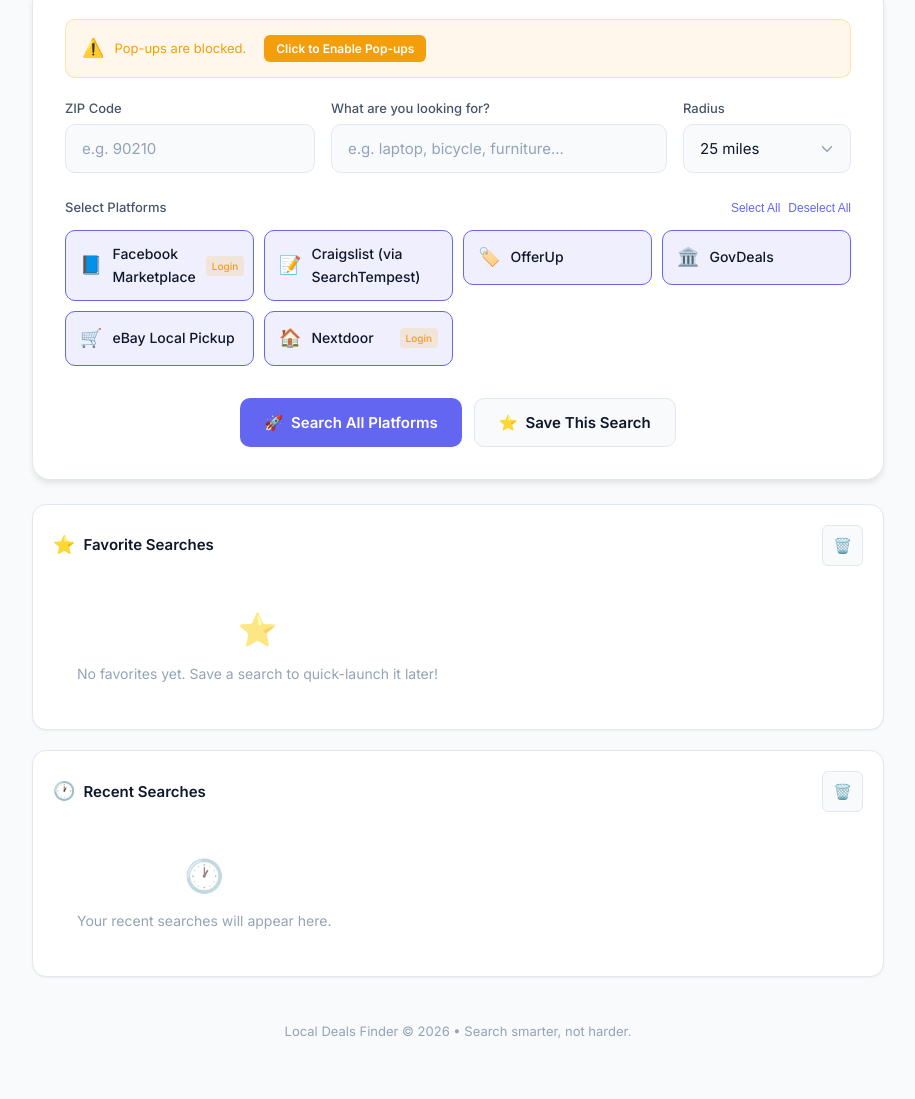
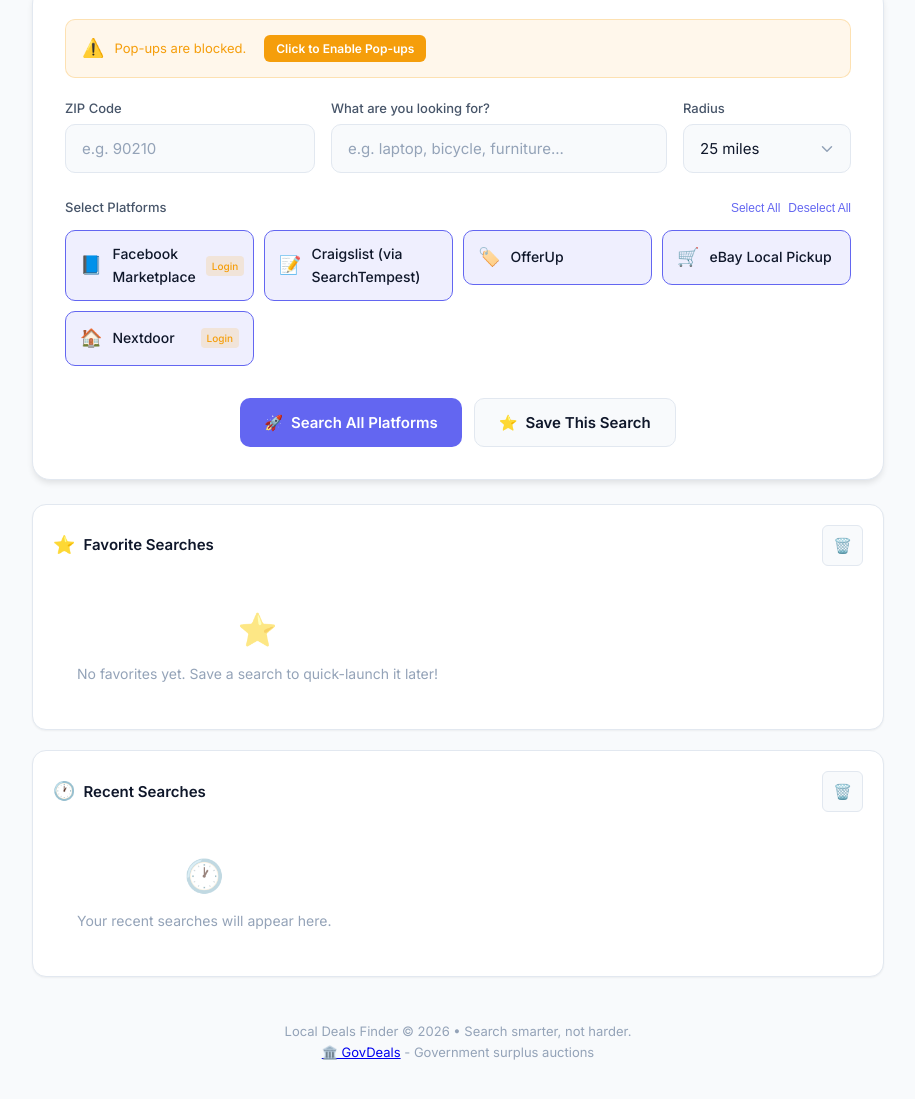
Before and after one commit to Hellfrosted/localbuy, a plain HTML site: page index.html in a window 1280 px wide. Shown: the part 179-1278 px from the top of the page, without its empty margins (182-1097 px from the left). Drawn offline with Linux system fonts and the light colour scheme.

Commit message:
feat: remove GovDeal search and include a GovDeals link in the footer.

```diff
--- a/assets/js/platforms.js
+++ b/assets/js/platforms.js
@@ -32,15 +32,7 @@
     requiresLogin: false
   },
 
-  {
-    id: 'govdeals',
-    name: 'GovDeals',
-    icon: '🏛️',
-    buildUrl: (query, zip, radius) => {
-      return `https://www.govdeals.com/index.cfm?fa=Main.AdvSearchResultsNew&searchText=${encodeURIComponent(query)}`;
-    },
-    requiresLogin: false
-  },
+
   {
     id: 'ebay',
     name: 'eBay Local Pickup',
--- a/index.html
+++ b/index.html
@@ -15,7 +15,9 @@
     />
   </head>
   <body>
-    <button class="theme-toggle" id="themeToggle" title="Toggle theme">🌙</button>
+    <button class="theme-toggle" id="themeToggle" title="Toggle theme">
+      🌙
+    </button>
 
     <div class="container">
       <!-- Header -->
@@ -153,6 +155,15 @@
       <!-- Footer -->
       <footer class="footer">
         <p>Local Deals Finder © 2026 • Search smarter, not harder.</p>
+        <p class="footer-links">
+          <a
+            href="https://www.govdeals.com"
+            target="_blank"
+            rel="noopener noreferrer"
+            >🏛️ GovDeals</a
+          >
+          - Government surplus auctions
+        </p>
       </footer>
     </div>
 
```
